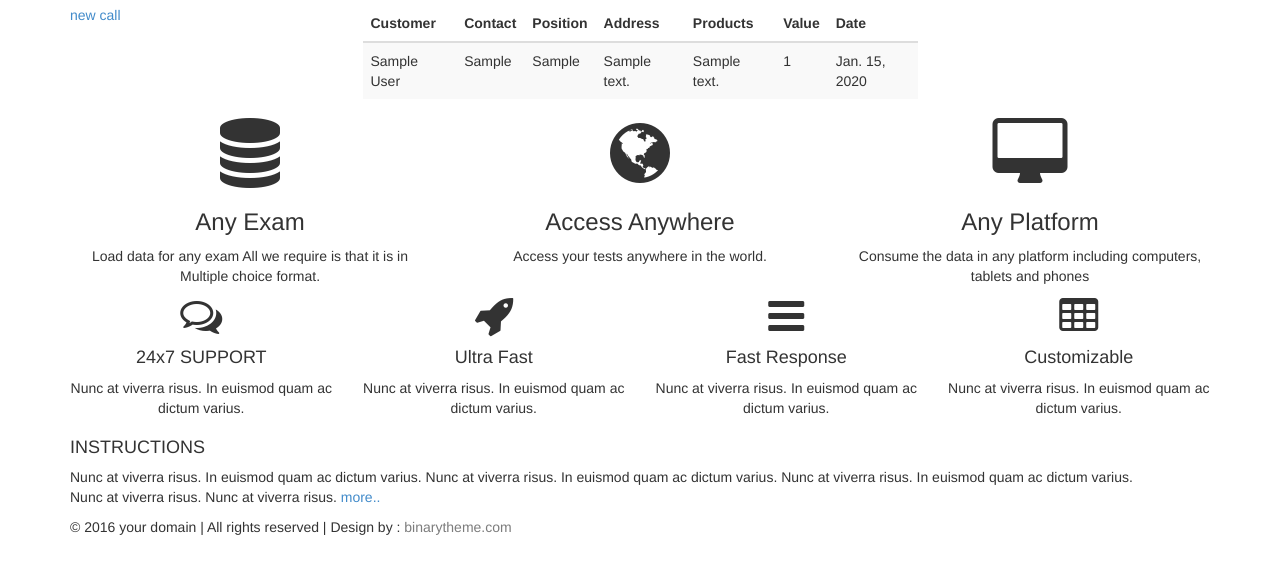
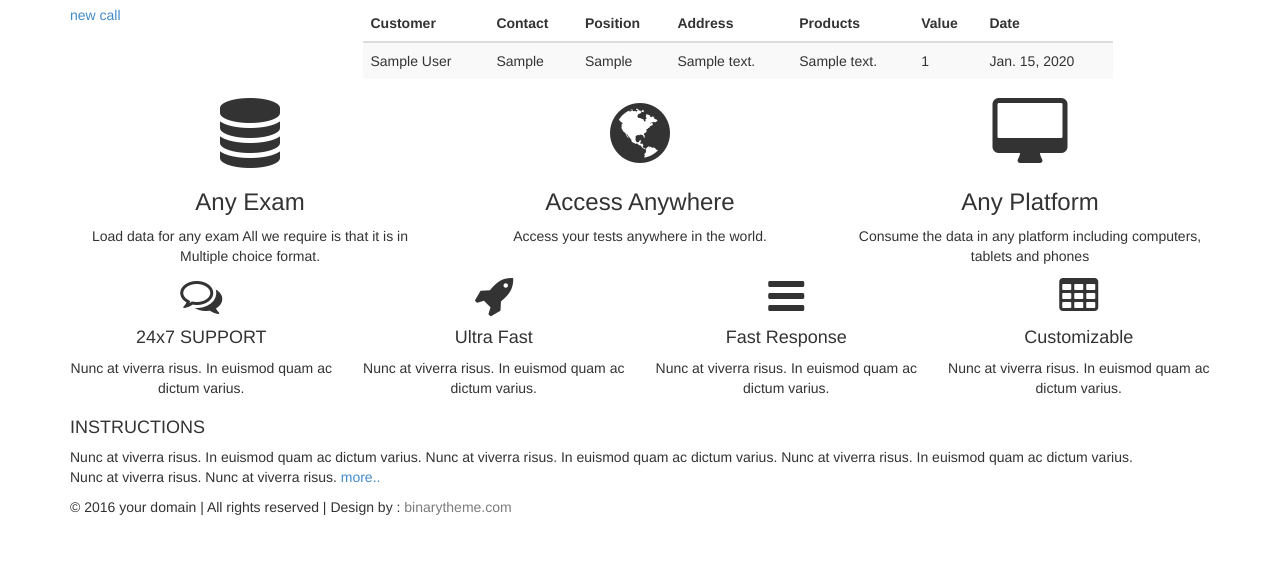
Before and after one commit to boyombo/pharmrep, a Django app: page /call/call_list/ in a window 1280 px wide. Shown: the part 51-625 px from the top of the page. Run offline with Django 3.2, Linux system fonts and the light colour scheme; a user stored in the database is signed in; tables that the repository leaves empty hold one stand-in row (values such as "Sample post"); some libraries are stand-ins or nearby versions.

Commit message:
calls done

```diff
--- a/pharmrep/templates/call/calls_list.html
+++ b/pharmrep/templates/call/calls_list.html
@@ -1,4 +1,4 @@
-{% extends "product/sale.html" %}
+{% extends "call/call.html" %}
 
 {% block start %}
     <section class="headline-sec">
@@ -24,7 +24,7 @@
         <div class="col-md-3">
             <a href="{% url 'new_call' %}">new call</a>
         </div>
-        <div class="col-md-6">
+        <div class="col-md-8">
             <table class="table table-striped table-responsive">
                 <thead>
                     <tr>
@@ -51,7 +51,7 @@
                 </tbody>
             </table>
         </div>
-        <div class="col-md-3"></div>
+        <div class="col-md-1"></div>
     </div>
 </div>
 {% endblock middle %}
```
